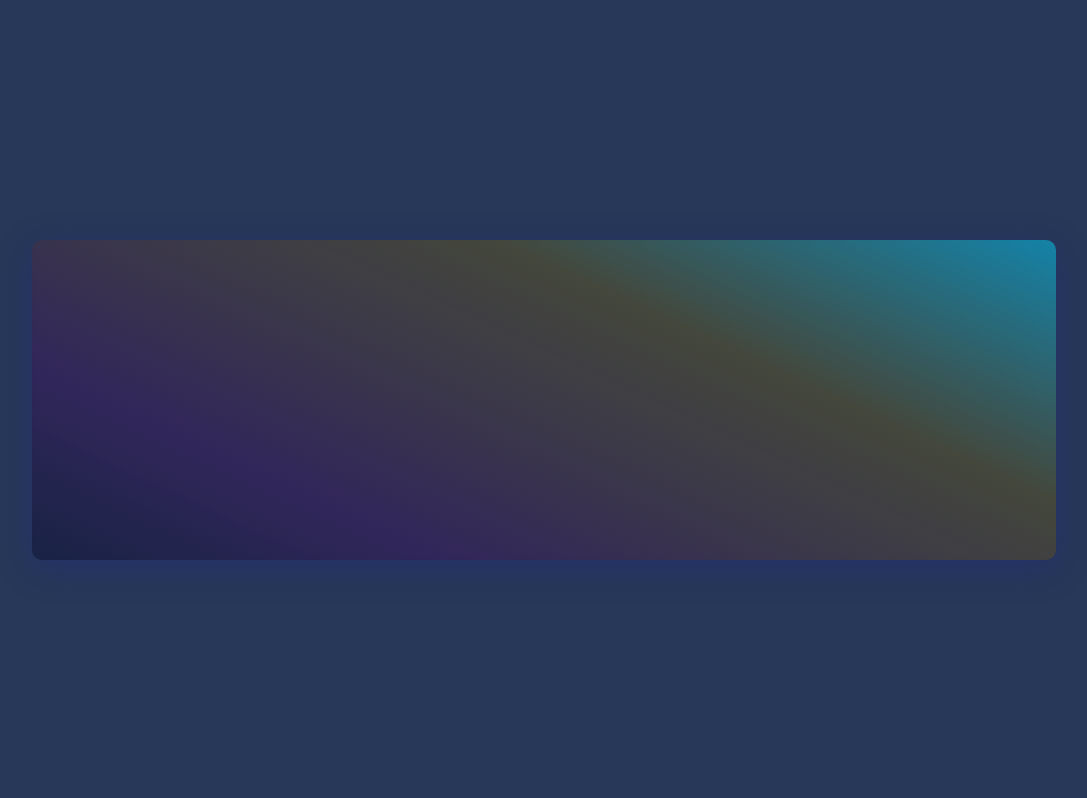
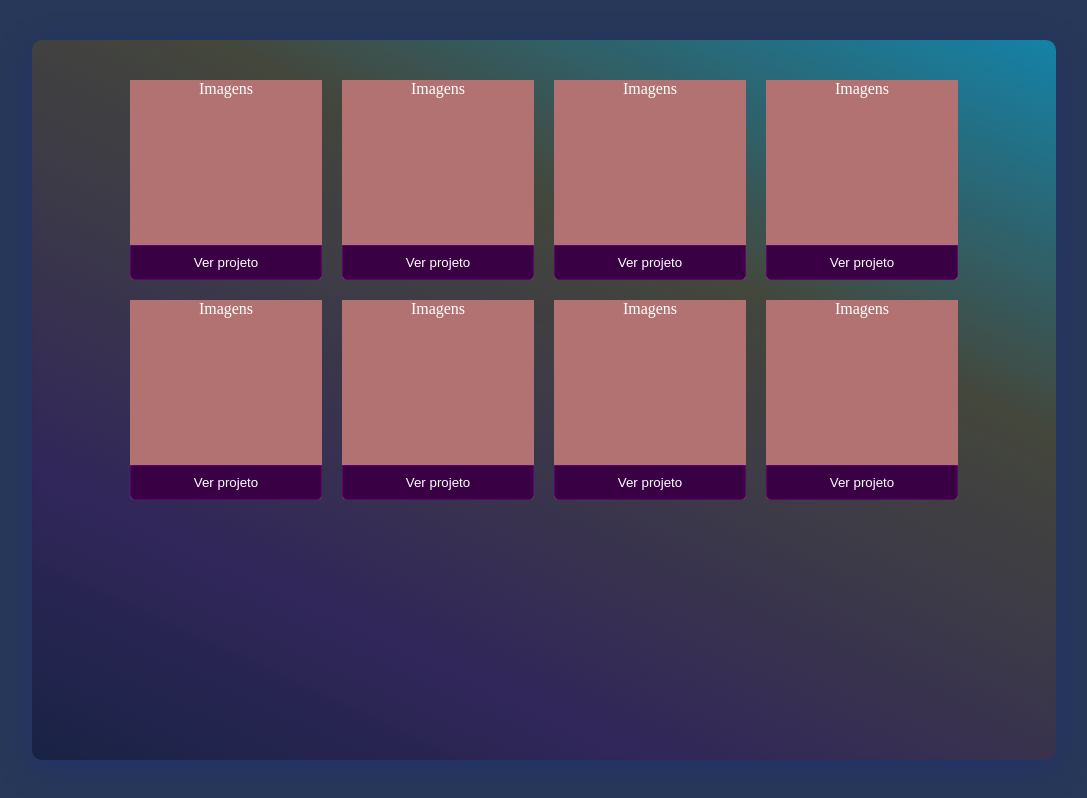
Before and after one commit to claudionsc/portifolio, a React (Create React App) app: page /projetos in a window 1280 px wide. Shown: the whole page, without its empty margins (96-1183 px from the left). Built offline with nearby package versions, Linux system fonts and the light colour scheme.

Commit message:
alterações

```diff
--- a/src/components/Buttons/Button.jsx
+++ b/src/components/Buttons/Button.jsx
@@ -2,12 +2,12 @@ import React from 'react'
 import styled from 'styled-components'
 
 const StyledButtons = styled.button`
-    width: 125px;
+    width: 15vw;
     height: 35px;
     background-color: #3A0044;
     border: #5E036D 1px solid;
     margin: 0 10px;
-    border-radius: 5px;
+    border-radius: 0 0 5px 5px;
 
     :hover{
         background-color: #5E036D;
--- /dev/null
+++ b/src/components/Buttons/Button2.jsx
@@ -0,0 +1,27 @@
+import React from 'react'
+import styled from 'styled-components'
+
+const StyledButtons = styled.button`
+    width: 10vw;
+    height: 35px;
+    border: #ffffff 2px solid;
+    background-color: rgba(255, 255, 255, 0);
+    margin: 0 10px;
+    border-radius:  5px;
+    transition: all 500ms ease-in-out;
+    align-self: center;
+    justify-self: center;
+    margin: 10px 0;
+
+    :hover{
+        border: #5E036D 2px solid;
+        cursor: pointer;
+    }
+`
+
+export function Button2({children}){
+
+    return (
+        <StyledButtons>{children}</StyledButtons>
+    )
+}
--- a/src/components/pages/Inicial/Inicial.jsx
+++ b/src/components/pages/Inicial/Inicial.jsx
@@ -1,5 +1,6 @@
 import React from "react";
 import Main from "./Main";
+import { Button2 } from "../../Buttons/Button2";
 import img from '../../img/img.png'
 import { Link } from 'react-router-dom'
 import 'animate.css'
@@ -9,7 +10,7 @@ export function Inicial(){
     return (
         <>
             <Main>
-                <div style={{display: 'flex', flexDirection: 'column', alignItems: 'flex-start', margin: '0 30px'}}>
+                <div style={{display: 'flex', flexDirection: 'column', alignItems: 'flex-start', margin: '90px 30px'}}>
                     <div className="outline" style={{
                         width: 'auto', height:'9%',
                         display: 'flex', justifyContent: "center", alignItems: 'center', fontFamily: 'Syncopate, sans-serif', fontSize: '28px'}}>
@@ -25,27 +26,8 @@ export function Inicial(){
                                 e tudo relacionado à ela. Seja bem vindo(a) ao meu portifólio!
                             </p>
 
-
-
-
-
-
-
                     </div>
-                </div>
-
-                    <div style={{ width: '30vw', height: 'auto', border: '1px solid #502b9e91', borderRadius: '6px', margin: '0 30px', padding: '20px, 10px' }}>
-                        <div className="note">
-                            <img src={img} alt='foto' style={{ width: '100px', margin: '0 150px'}}/>
-                        </div>
-                        <span style={{fontFamily: 'PT Sans, sans-serif', display: 'flex', flexDirection: 'column', alignItems: 'center'}} >
-                            <Link to={'/projetos'}>
-                                <a href="https:/www.google.com" rel="noopener" target="_blank" className="navbar-logo link">
-                                    <i className="fa-solid fa fa-telescope"></i>
-                                    <p>Meus projetos</p>
-                                </a>
-                            </Link>
-                        <div style={{ marginTop: '30px'}}>
+                    <div style={{ marginTop: '30px'}}>
                             <a href="https://www.linkedin.com/in/claudionsc/" rel="noopener" target="_blank" className="navbar-logo link">
                                 <i className="fa-brands fa fa-linkedin"></i>
                             </a>
@@ -53,7 +35,25 @@ export function Inicial(){
                                 <i className="fa-brands fa fa-github"></i>
                             </a>
                         </div>
-                            <p>Entre em contato comigo!</p>
+                </div>
+
+                    <div style={{ width: '30vw', height: 'auto',  borderRadius: '6px', margin: '0 30px', padding: '20px, 10px' }}>
+                        <div className="note">
+                            <img src={img} alt='foto' style={{ width: '100px', margin: '0 150px'}}/>
+                        </div>
+                        <span style={{fontFamily: 'PT Sans, sans-serif', display: 'flex', flexDirection: 'column', alignItems: 'center'}} >
+
+                            <Link to={'/projetos'}>
+                                <Button2>
+                                    <p>Meus projetos</p>
+                                </Button2>
+                            </Link>
+
+                            <Link to={'/sobre'}>
+                                <Button2>
+                                    <p>Sobre Mim</p>
+                                </Button2>
+                            </Link>
                         </span>
 
                     </div>
--- a/src/components/pages/Inicial/Main.jsx
+++ b/src/components/pages/Inicial/Main.jsx
@@ -9,7 +9,7 @@ const ConstMain = styled.div`
     display: flex;
     /* flex-direction: column; */
     align-items: center;
-    padding: 20vh 5vh;
+    padding: 5vh 5vh;
     margin: 90px 0;
     background-image: linear-gradient(25deg, #0200245f 0%, #44065e5a 24%, #7963095c 67%, #00d5ff7a 100%);
     /* background: rgba( 38, 38, 38, 0.15 ); */
--- a/src/components/pages/MeusProjetos/Projetos.jsx
+++ b/src/components/pages/MeusProjetos/Projetos.jsx
@@ -1,10 +1,103 @@
 import React from "react"
+import styled from "styled-components"
 import Main from "../Inicial/Main"
+import { Button } from "../../Buttons/Button"
+
+const ImgContainer = styled.div`
+    width: 15vw;
+    height: 25vh;
+    background-color: #b37272;
+    display: flex;
+    flex-direction: column;
+    align-items: center;
+    justify-content: space-between;
+    border-radius: 0 0 5px 5px;
+    /* margin: 10px 0; */
+    transition: all 100ms ease-in-out;
+
+    :hover{
+        ::before{
+                content: 'Nome do projeto';
+                width: 100%;
+                background-color: #0000005c;
+                text-align: center;
+                font-size: 0.9rem;
+
+            }
+
+        scale: 110%;
+
+    }
+`
+
+const Grid = styled.div`
+    display: grid;
+    grid-template-columns: repeat(4, 1fr);
+    grid-template-rows: repeat(3, 1fr);
+    grid-column-gap: 20px;
+    grid-row-gap: 20px;
+    margin: auto;
+
+`
+
 
 export default function Projetos(){
     return (
-        <Main style={{ height: '20vh' }}>
+        <Main>
+            <Grid>
+                <div >
+                    <ImgContainer>
+                        Imagens
+                        <Button>Ver projeto</Button>
+                    </ImgContainer>
+                </div>
+                <div>
 
+                    <ImgContainer>
+                        Imagens
+                        <Button>Ver projeto</Button>
+                    </ImgContainer>
+                </div>
+                <div >
+                    <ImgContainer>
+                        Imagens
+                        <Button>Ver projeto</Button>
+                    </ImgContainer>
+                </div>
+                <div>
+
+                    <ImgContainer>
+                        Imagens
+                        <Button>Ver projeto</Button>
+                    </ImgContainer>
+                </div>
+                <div >
+                    <ImgContainer>
+                        Imagens
+                        <Button>Ver projeto</Button>
+                    </ImgContainer>
+                </div>
+                <div>
+
+                    <ImgContainer>
+                        Imagens
+                        <Button>Ver projeto</Button>
+                    </ImgContainer>
+                </div>
+                <div >
+                    <ImgContainer>
+                        Imagens
+                        <Button>Ver projeto</Button>
+                    </ImgContainer>
+                </div>
+                <div>
+
+                    <ImgContainer>
+                        Imagens
+                        <Button>Ver projeto</Button>
+                    </ImgContainer>
+                </div>
+            </Grid>
         </Main>
     )
 }
--- /dev/null
+++ b/src/components/pages/Sobre/Sobre.jsx
@@ -0,0 +1,7 @@
+import React from "react"
+
+export default function Sobre(){
+    return (
+        <h1>Sobre</h1>
+    )
+}
--- a/src/index.js
+++ b/src/index.js
@@ -4,6 +4,7 @@ import { BrowserRouter, Routes, Route } from 'react-router-dom'
 import './index.css';
 import App from './App';
 import Projetos from './components/pages/MeusProjetos/Projetos';
+import Sobre from './components/pages/Sobre/Sobre';
 
 const root = ReactDOM.createRoot(document.getElementById('root'));
 root.render(
@@ -11,6 +12,7 @@ root.render(
     <Routes>
       <Route exact path = '/' element={ <App />} />
       <Route exact path = '/projetos' element={ <Projetos />} />
+      <Route exact path = '/sobre' element={ <Sobre />} />
     </Routes>
 
   </BrowserRouter>
```
